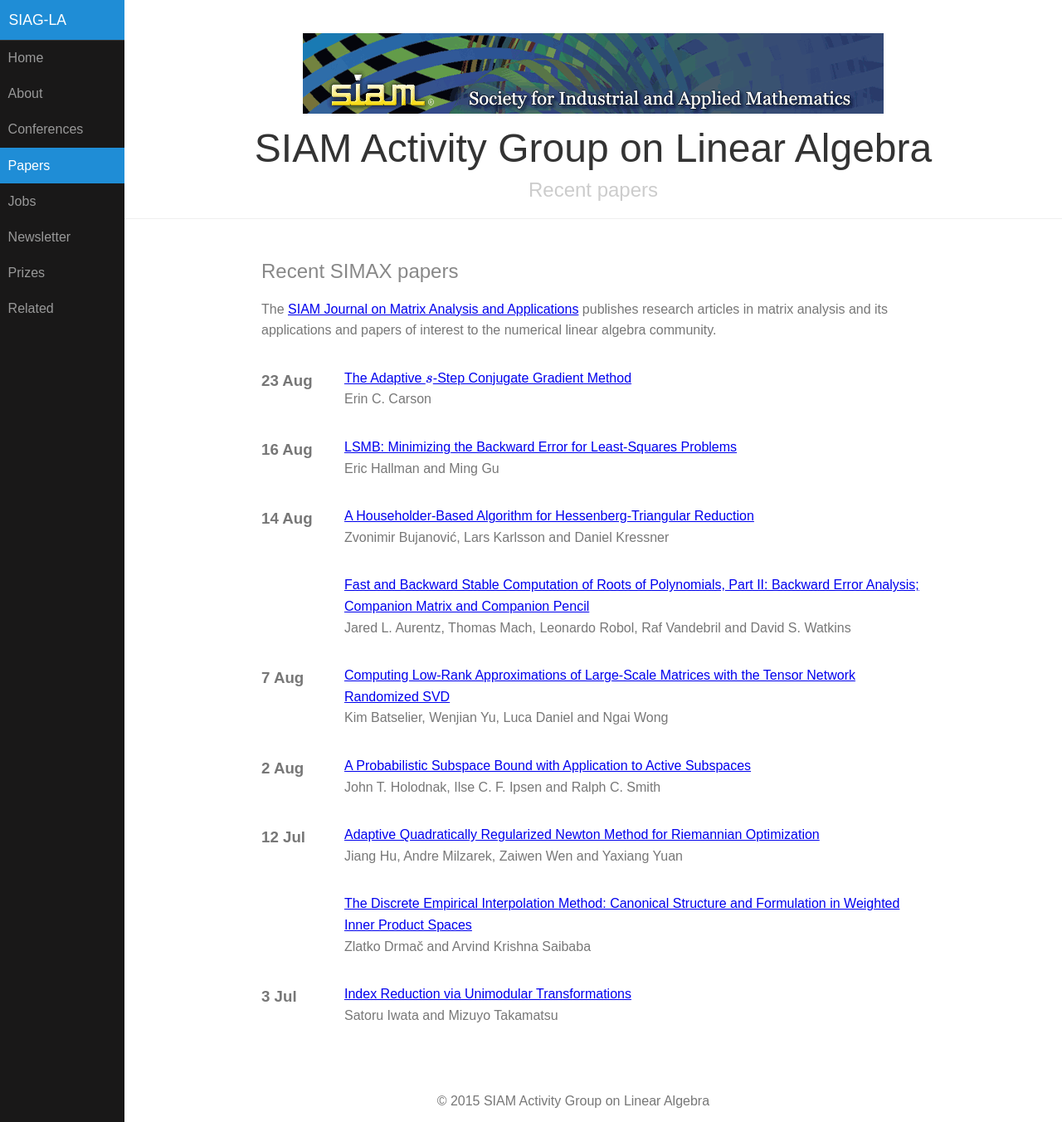
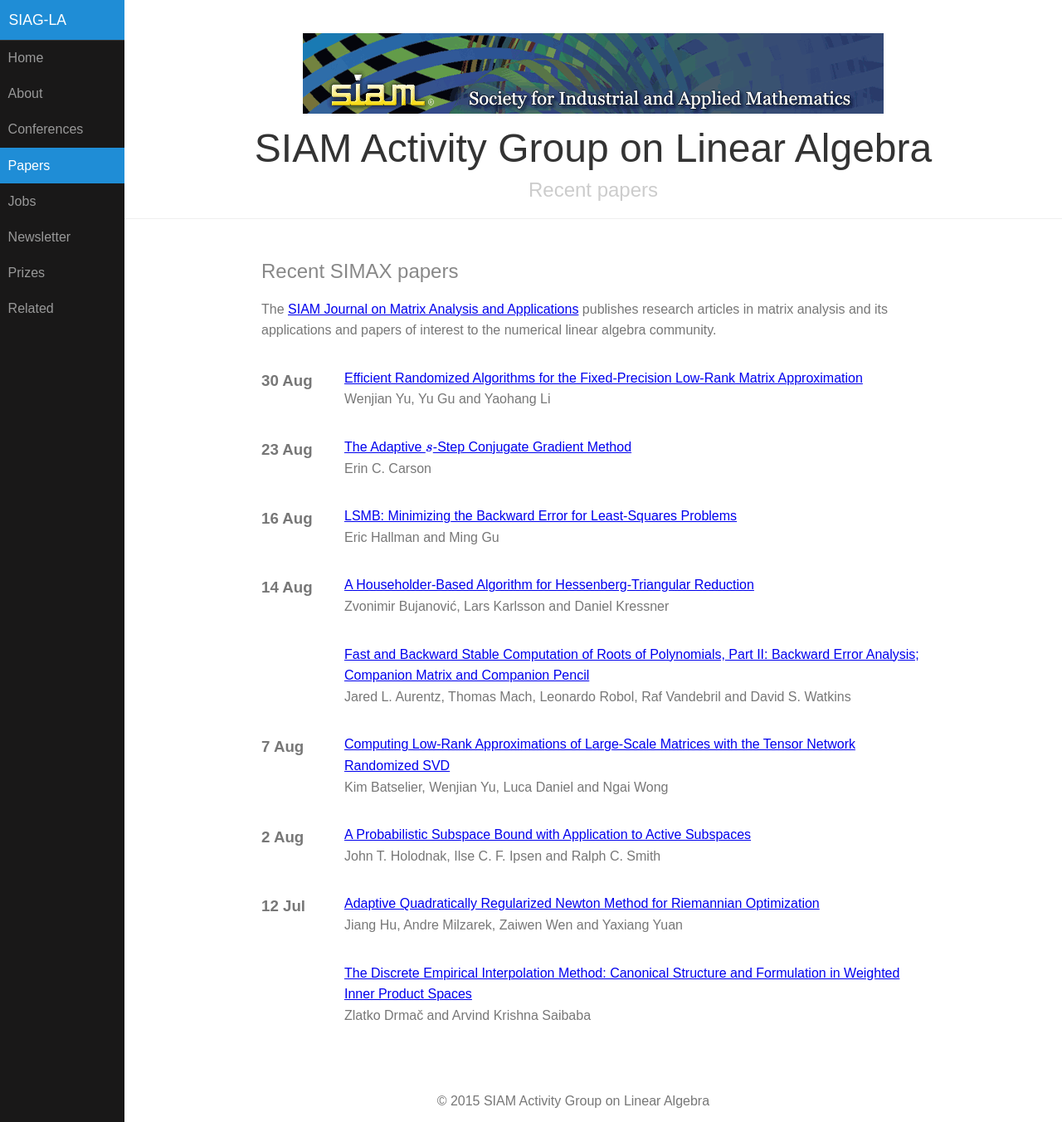
Before and after one commit to dbindel/siagla, a Jekyll site: the page built from simax.html, in a window 1280 px wide and 1352 px high. Shown: the whole window at 83% size. Built offline with Jekyll 4.4.1, drawn with Linux system fonts in a browser that asks for light colours; formulas are drawn with MathJax 3.

Commit message:
Automated updates to simax.yml

```diff
--- a/_data/simax.yml
+++ b/_data/simax.yml
@@ -3043,3 +3043,11 @@
   pp_start: '1318'
   title: The Adaptive $s$-Step Conjugate Gradient Method
   volume: '39'
+- authors: Wenjian Yu, Yu Gu and Yaohang Li
+  date: '2018-08-30T07:00:00Z'
+  doi: doi:10.1137/17M1141977
+  link: https://epubs.siam.org/doi/abs/10.1137/17M1141977?ai=s7&mi=3ezuvv&af=R
+  pp_end: '1359'
+  pp_start: '1339'
+  title: Efficient Randomized Algorithms for the Fixed-Precision Low-Rank Matrix Approximation
+  volume: '39'
```
